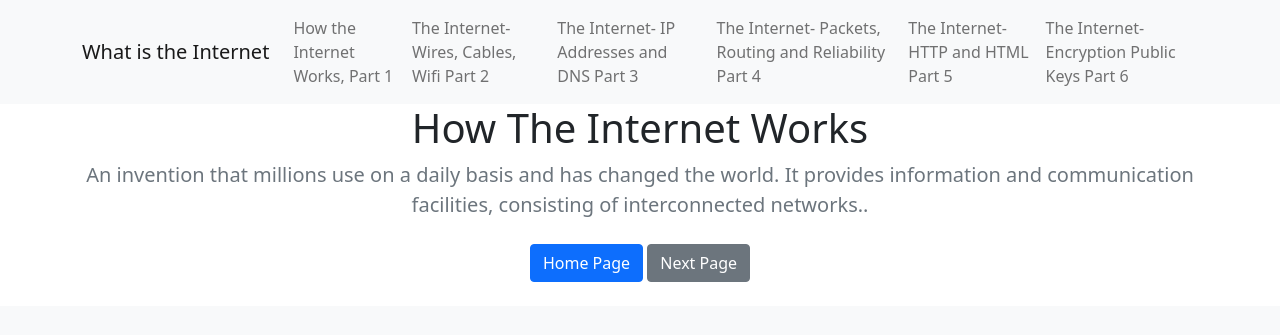
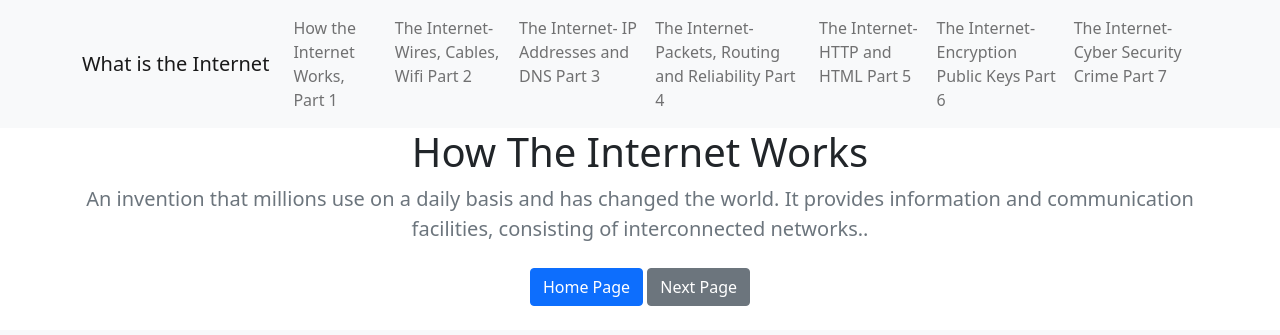
Before and after one commit to saivishalc1/HowTheInternetWorks-1, a plain HTML site: page part1.html in a window 1280 px wide. Shown: the top 335 px of the page. Drawn offline with nearby package versions, Linux system fonts and the light colour scheme.

Commit message:
Update part1.html

```diff
--- a/part1.html
+++ b/part1.html
@@ -34,6 +34,8 @@
                     <a class="nav-link" href="part5.html">The Internet- HTTP and HTML Part 5 </a>
                 <li class="nav-item">
                     <a class="nav-link" href="part6.html">The Internet- Encryption Public Keys Part 6</a>
+                <li class="nav-item">
+                    <a class="nav-link" href="part7.html">The Internet- Cyber Security Crime Part 7</a>
                 </li>
             </ul>
         </div>
```
